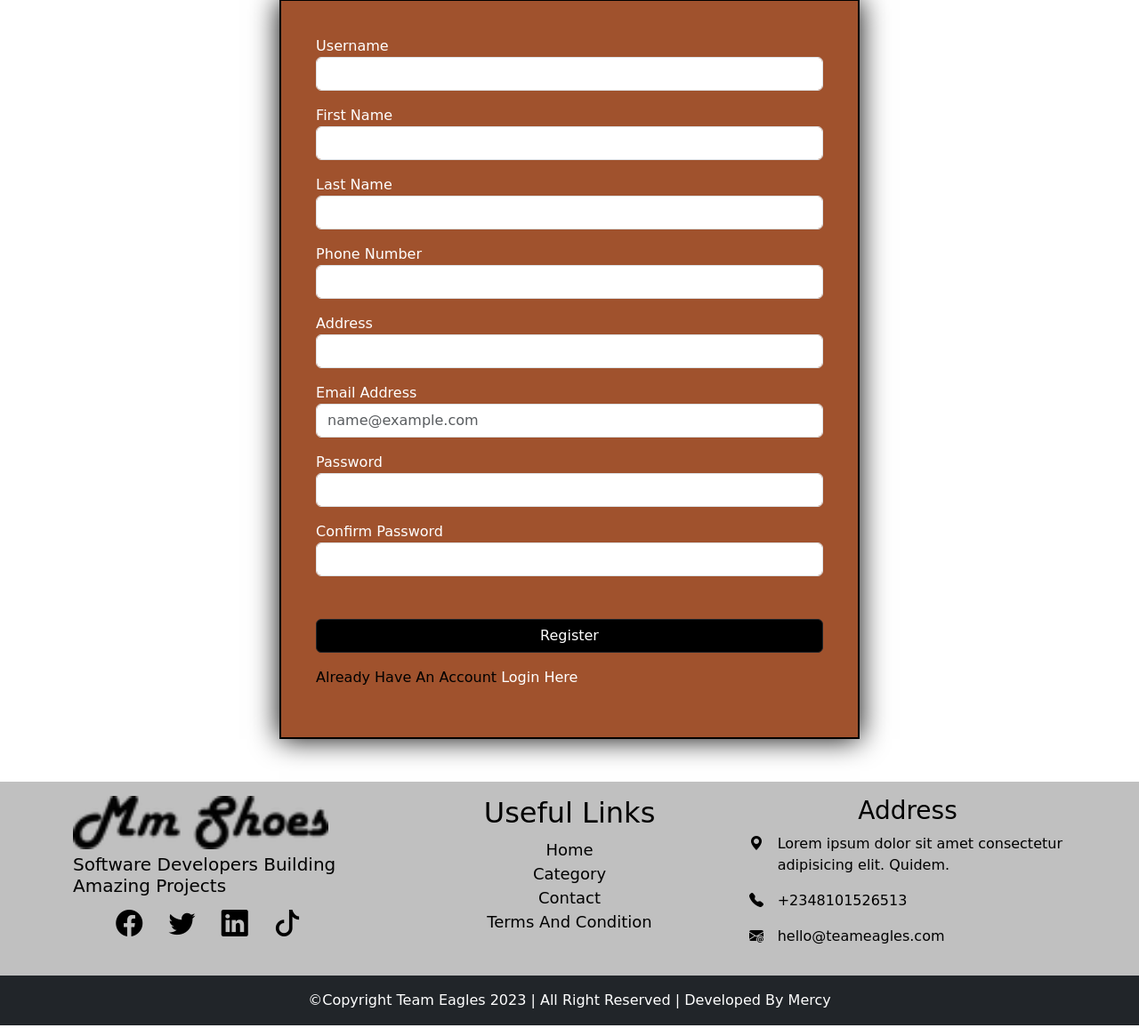
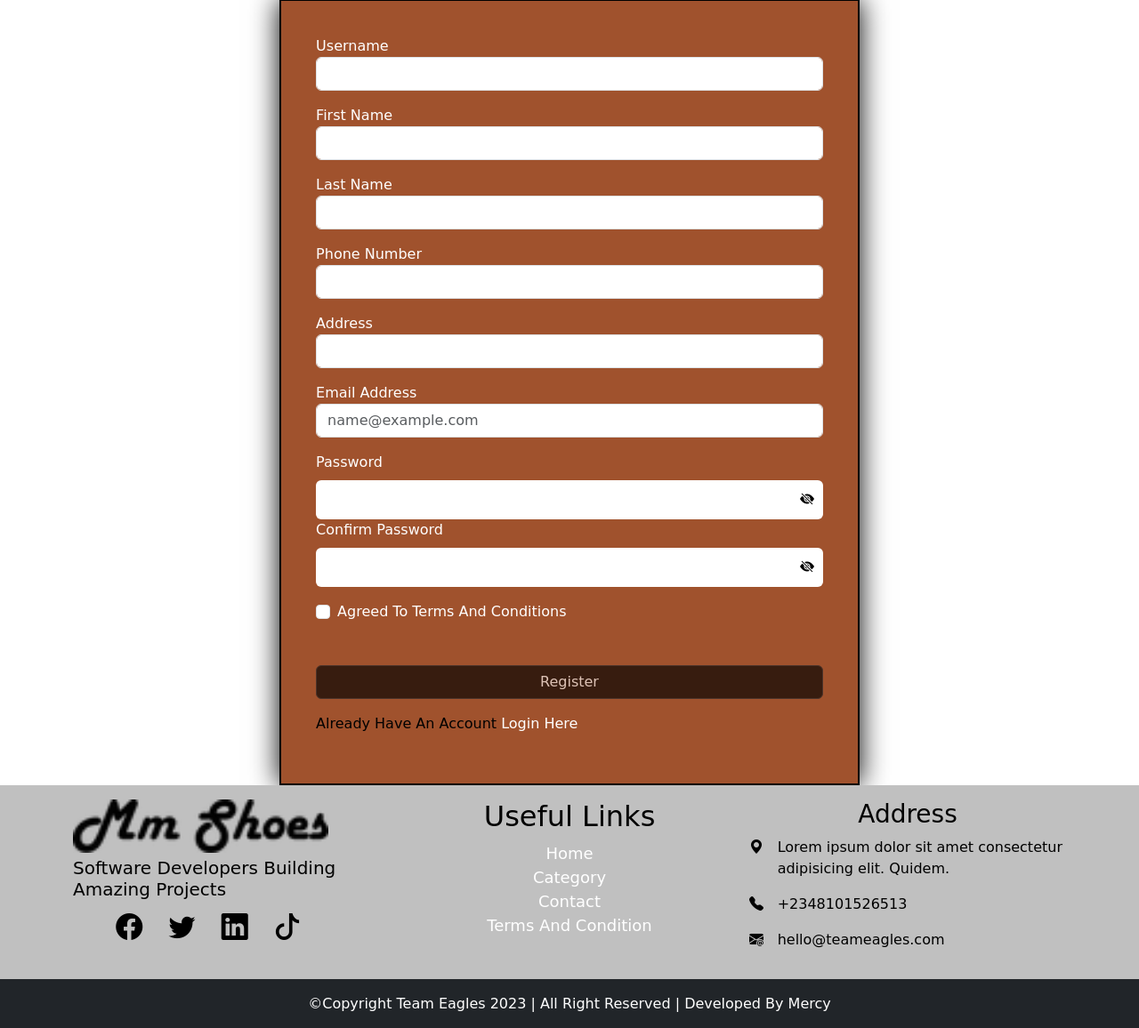
Before and after one commit to mercy130209/eagles, a Django app: page /signup in a window 1280 px wide. Shown: the part 656-1812 px from the top of the page at 89% size. Run offline with Django 4.2, Linux system fonts and the light colour scheme; data comes from the database, SQL or seed files in the repository.

Commit message:
changes in siginbutton,eyeicon and checkbox for signup

```diff
--- a/main/static/css/style.css
+++ b/main/static/css/style.css
@@ -391,14 +391,13 @@ footer{
 
     cursor: pointer;
 }
-
-/* styling signup done  */
- #cl:disabled{
+#cl:disabled{
     background-color: black;
     cursor: not-allowed;
     color:
     white;
  }
+/* styling signup done  */
 
 /* styling cart  */
 .cart table{
--- a/main/static/js/login.js
+++ b/main/static/js/login.js
@@ -15,3 +15,19 @@ see.addEventListener('click', ()=>{
         see.firstElementChild.className= notShowPwdClass
     }
 })
+
+let put=document.querySelector('.put')
+let show = document.querySelector('.show')
+
+show.firstElementChild.className= notShowPwdClass
+
+show.addEventListener('click', ()=>{
+    if(put.type === 'password'){
+        put.type = 'text';
+        show.firstElementChild.className= showingPwdClass
+    }
+    else{
+        put.type = 'password';
+        show.firstElementChild.className= notShowPwdClass
+    }
+})
--- a/main/templates/signup.html
+++ b/main/templates/signup.html
@@ -35,16 +35,28 @@
       <label for="exampleFormControlInput1" class="form label">Email Address</label>
       <input type="email" name="email" class="form-control" id="exampleFormControlInput1" placeholder="name@example.com">
     </div>
-    <div class="mb-3">
-      <label for="exampleFormControlInput1" class="form label">Password</label>
-      <input type="password" name="password1" class="form-control" id="exampleFormControlInput1">
+    <div class="mb-3 pass">
+      <label for="inputPassword5" class="form-label">Password</label>
+      <div class="pwdField">
+        <input type="password" name="password1" id="inputPassword5" class="input" aria-labelledby="passwordHelpBlock">
+        <div class="see">
+          <i></i>
+        </div>
     </div>
-    <div class="mb-3">
-      <label for="exampleFormControlInput1" class="form label">Confirm Password</label>
-      <input type="password" name="password2" class="form-control" id="exampleFormControlInput1">
+    <div class="mb-3 pass">
+      <label for="inputPassword5" class="form-label">Confirm Password</label>
+      <div class="pwdField">
+        <input type="password" name="password2" id="inputPassword5" class="put" aria-labelledby="passwordHelpBlock">
+        <div class="show">
+          <i></i>
+        </div>
+    </div>
+    <div class="mb-3 mt-3 form-check">
+      <input type="checkbox" class="form-check-input" id="exampleCheck1">
+      <label class="form-check-label" for="exampleCheck1">Agreed to terms and conditions</label>
     </div>
     <div class="mb-3 mt-5">
-      <button class="btn btn-outline-dark text-capitalize">Register</button>
+      <button id="cl" class="btn btn-outline-dark text-capitalize">Register</button>
     </div>
     <p class="text-capitalize">Already Have An Account <span><a href="{% url 'signin' %}">Login here </a></span></p>
    </form>
```
